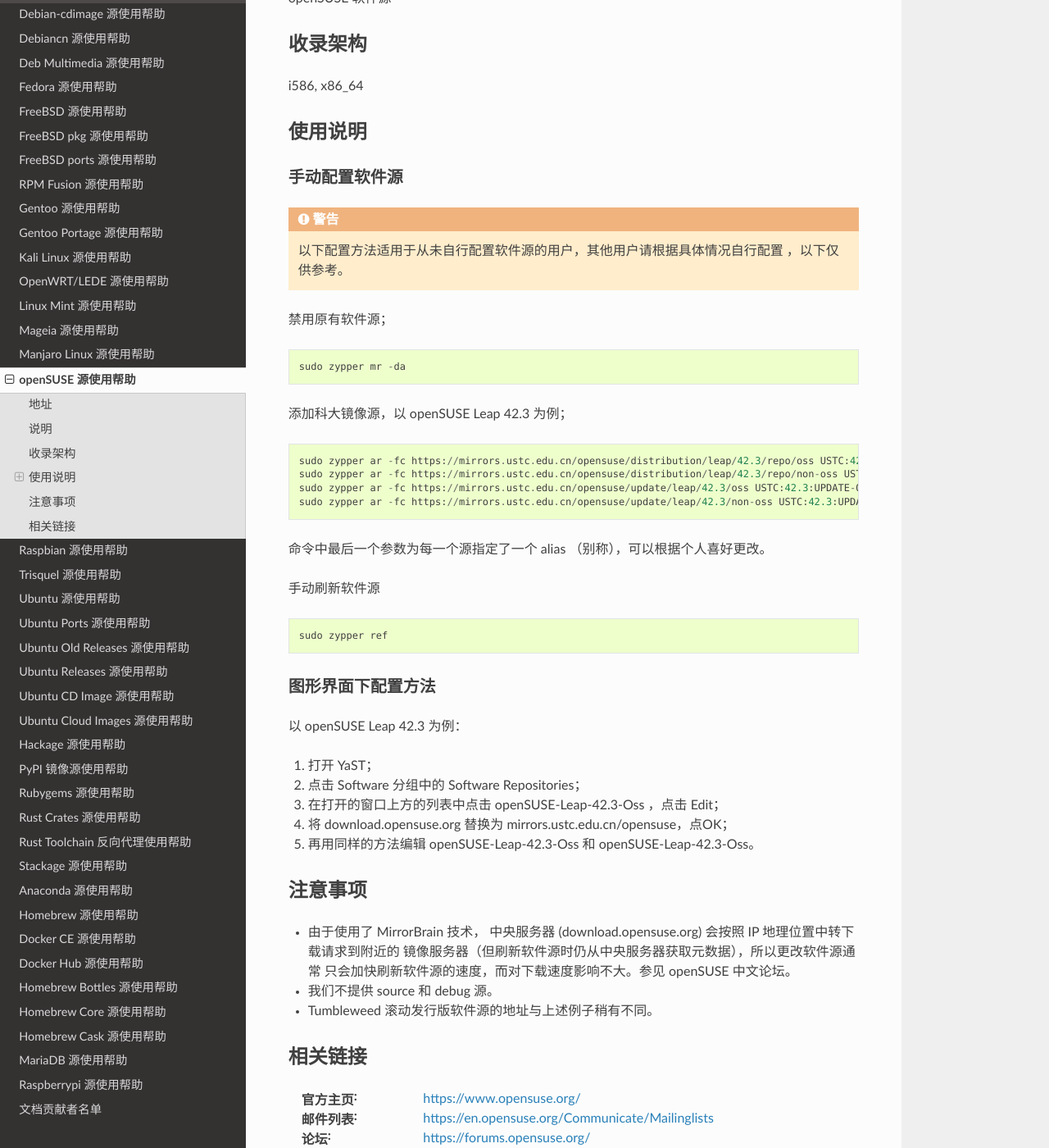
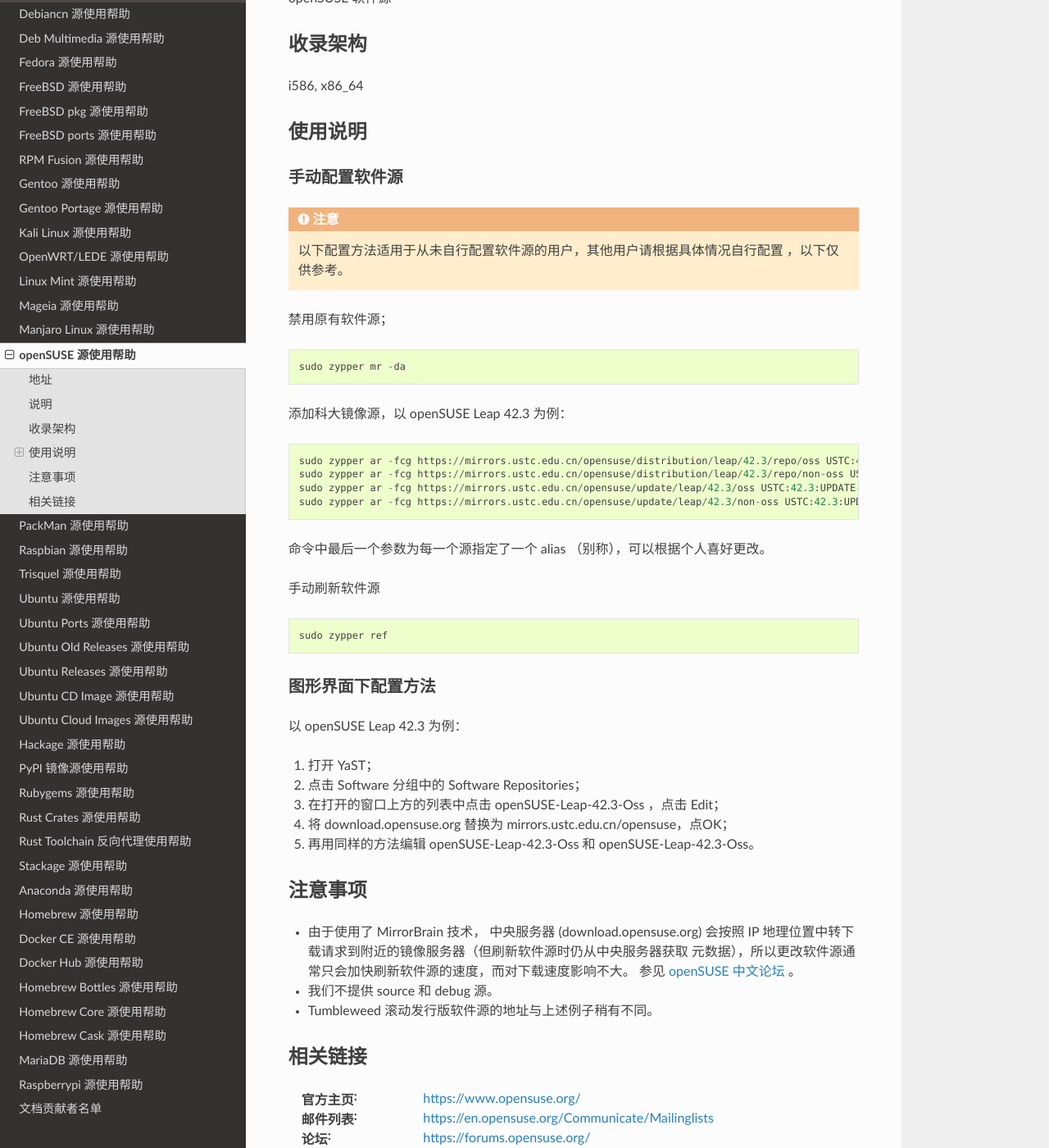
Before and after one commit to ustclug/mirrorhelp, a Sphinx documentation site: the page built from source/opensuse.rst, in a window 1280 px wide and 1400 px high, scrolled down 348 px. Shown: the whole window at 82% size. Built offline with Sphinx 7.4.7 and the Read the Docs theme 2.0.0, drawn with Linux system fonts in a browser that asks for light colours; pages that are not in the unit, such as notebooks, are missing from menus.

```diff
--- a/source/index.rst
+++ b/source/index.rst
@@ -34,6 +34,7 @@ USTC Mirror Help
    mageia
    manjaro
    opensuse
+   packman
    raspbian
    trisquel
    ubuntu
--- a/source/opensuse.rst
+++ b/source/opensuse.rst
@@ -23,7 +23,7 @@ i586, x86_64
 手动配置软件源
 --------------
 
-.. warning::
+.. attention::
     以下配置方法适用于从未自行配置软件源的用户，其他用户请根据具体情况自行配置 ，以下仅供参考。
 
 禁用原有软件源；
@@ -32,14 +32,14 @@ i586, x86_64
 
   sudo zypper mr -da
 
-添加科大镜像源，以 openSUSE Leap 42.3 为例；
+添加科大镜像源，以 openSUSE Leap 42.3 为例：
 
 ::
 
-  sudo zypper ar -fc https://mirrors.ustc.edu.cn/opensuse/distribution/leap/42.3/repo/oss USTC:42.3:OSS
-  sudo zypper ar -fc https://mirrors.ustc.edu.cn/opensuse/distribution/leap/42.3/repo/non-oss USTC:42.3:NON-OSS
-  sudo zypper ar -fc https://mirrors.ustc.edu.cn/opensuse/update/leap/42.3/oss USTC:42.3:UPDATE-OSS
-  sudo zypper ar -fc https://mirrors.ustc.edu.cn/opensuse/update/leap/42.3/non-oss USTC:42.3:UPDATE-NON-OSS
+  sudo zypper ar -fcg https://mirrors.ustc.edu.cn/opensuse/distribution/leap/42.3/repo/oss USTC:42.3:OSS
+  sudo zypper ar -fcg https://mirrors.ustc.edu.cn/opensuse/distribution/leap/42.3/repo/non-oss USTC:42.3:NON-OSS
+  sudo zypper ar -fcg https://mirrors.ustc.edu.cn/opensuse/update/leap/42.3/oss USTC:42.3:UPDATE-OSS
+  sudo zypper ar -fcg https://mirrors.ustc.edu.cn/opensuse/update/leap/42.3/non-oss USTC:42.3:UPDATE-NON-OSS
 
 命令中最后一个参数为每一个源指定了一个 alias （别称），可以根据个人喜好更改。
 
@@ -63,7 +63,10 @@ i586, x86_64
 注意事项
 ========
 
-* 由于使用了 MirrorBrain 技术， 中央服务器 (download.opensuse.org) 会按照 IP 地理位置中转下载请求到附近的 镜像服务器（但刷新软件源时仍从中央服务器获取元数据），所以更改软件源通常 只会加快刷新软件源的速度，而对下载速度影响不大。参见 openSUSE 中文论坛。
+* 由于使用了 MirrorBrain 技术， 中央服务器 (download.opensuse.org) 会按照 IP
+  地理位置中转下载请求到附近的镜像服务器（但刷新软件源时仍从中央服务器获取
+  元数据），所以更改软件源通常只会加快刷新软件源的速度，而对下载速度影响不大。
+  参见 `openSUSE 中文论坛 <https://forum.suse.org.cn/t/opensuse/1759>`_ 。
 * 我们不提供 source 和 debug 源。
 * Tumbleweed 滚动发行版软件源的地址与上述例子稍有不同。
 
```
Also changed, not shown: source/packman.rst (added, +34 -0 lines).
